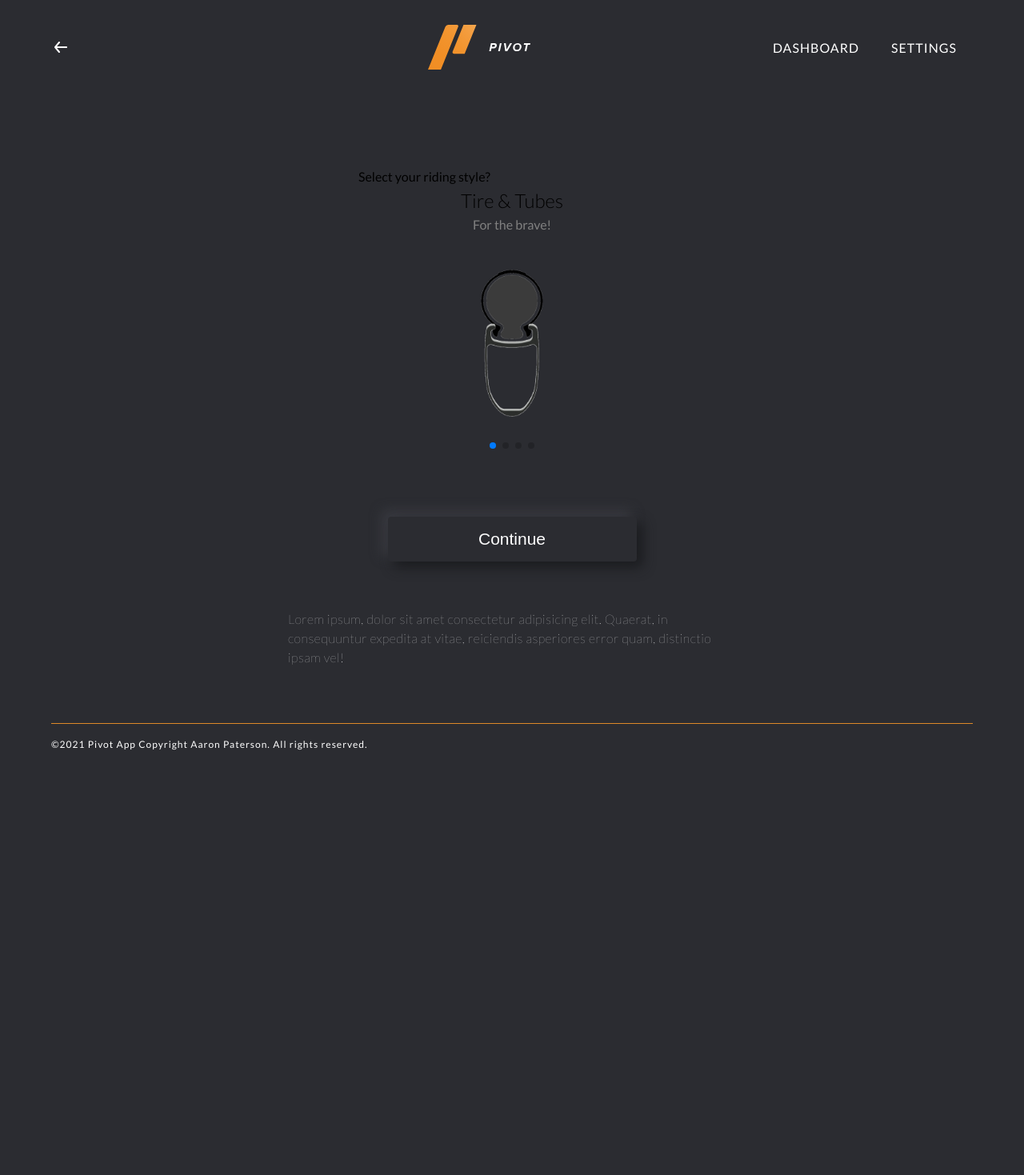
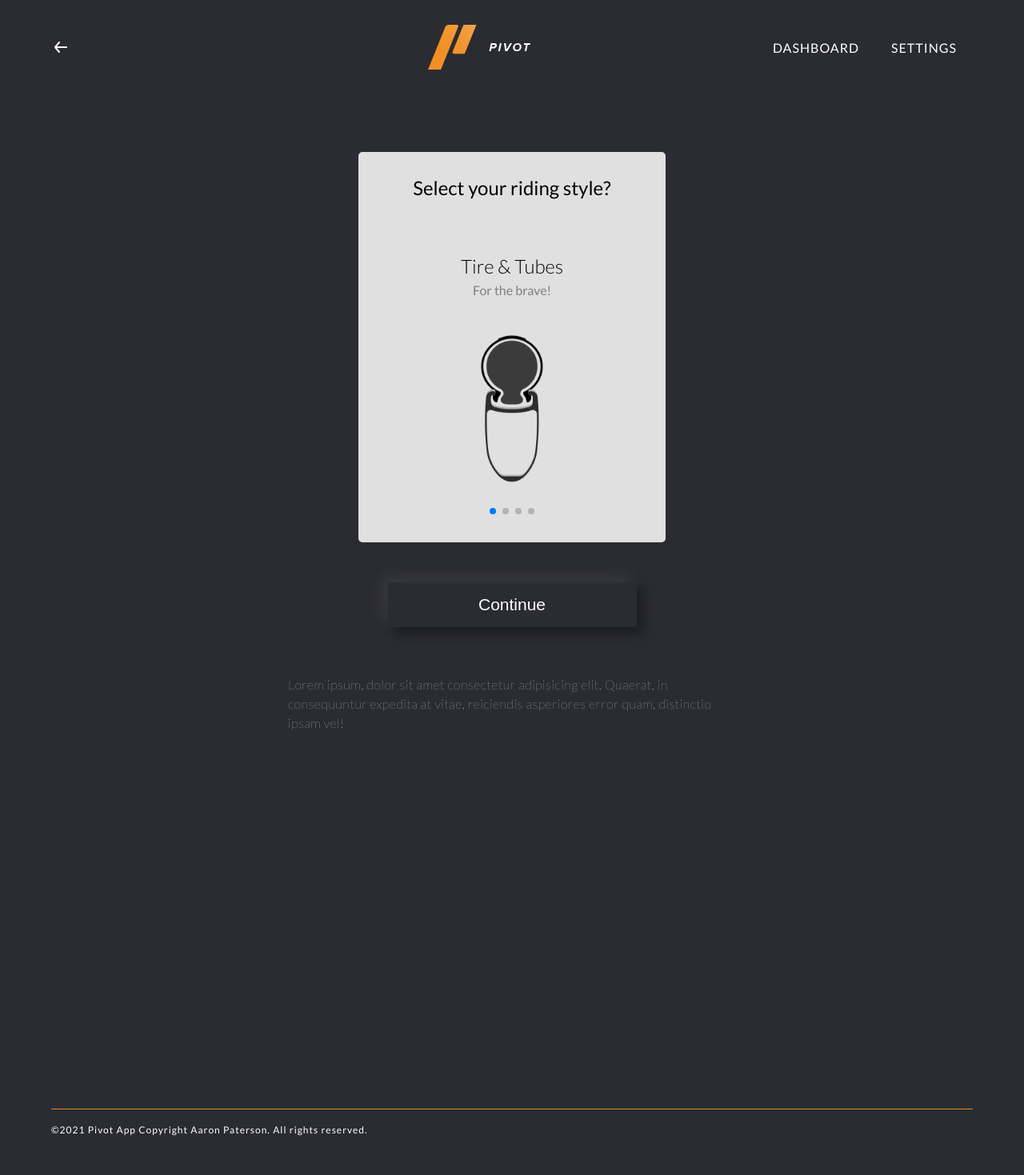
Before and after one commit to whoisaaronp/pivot-tire-calculator, a Node server app: page /rim-type in a window 1280 px wide. Shown: the whole page at 80% size. Before the commit the page ends 938 px from the top, so only its background shows below. Run offline with Node 20, Linux system fonts and the light colour scheme; some libraries are stand-ins or nearby versions; some web fonts are replaced.

Commit message:
temporary scaling issue

```diff
--- a/views/inner-rim-width.ejs
+++ b/views/inner-rim-width.ejs
@@ -76,6 +76,11 @@
 				</p>
 			</div>
 		</section>
+		<section class="push-space">
+			<div>
+
+			</div>
+		  </section>
 		<footer>
 			<h2 class="hidden">footer</h2>
 			<span>©2021 Pivot App Copyright Aaron Paterson. All rights reserved.</span>
--- a/views/pressure-suggestion.ejs
+++ b/views/pressure-suggestion.ejs
@@ -76,6 +76,11 @@
 
 			</section>
 		</section>
+		<section class="push-space">
+			<div>
+
+			</div>
+		  </section>
 		<footer>
 			<h2 class="hidden">footer</h2>
 			<span>©2021 Pivot App Copyright Aaron Paterson. All rights reserved.</span>
--- a/views/rim-type.ejs
+++ b/views/rim-type.ejs
@@ -53,7 +53,7 @@
 			<h2 class="hidden">Riding style input</h2>
 			<section class="info-box-contain">
 				<form id="riding-style">
-					<div class="info-box rim-swiper-info-box">
+					<div class="wheel-diameter-swiper">
 						<!-- content -->
 						<h3>Select your riding style?</h3>
 						<section class="swiper-container">
@@ -102,6 +102,11 @@
 					reiciendis asperiores error quam, distinctio ipsam vel!</p>
 			</div>
 		</section>
+		<section class="push-space">
+			<div>
+
+			</div>
+		  </section>
 		<footer>
 			<h2 class="hidden">footer</h2>
 			<span>©2021 Pivot App Copyright Aaron Paterson. All rights reserved.</span>
```
Also changed, not shown: views/road-surface.ejs (+6 -1 lines).
